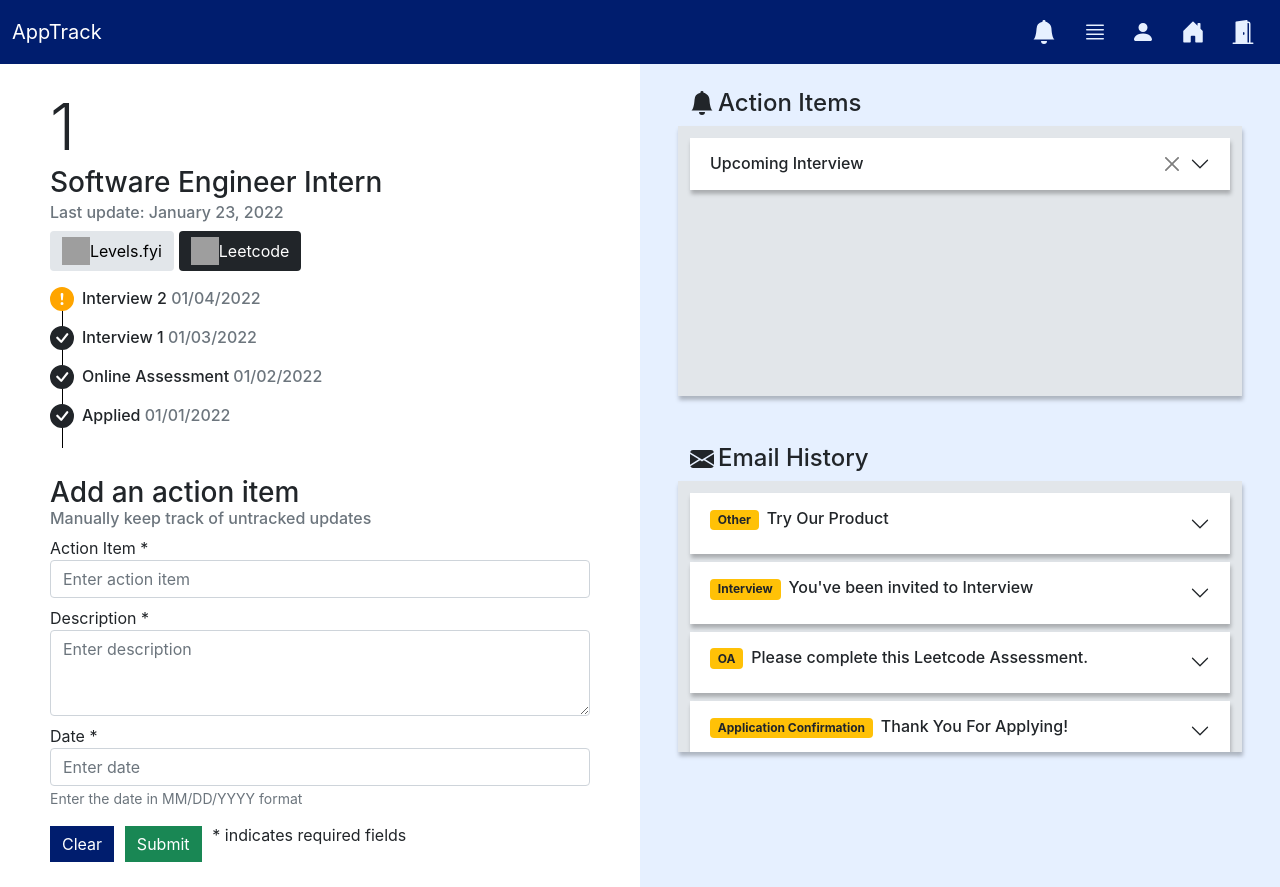
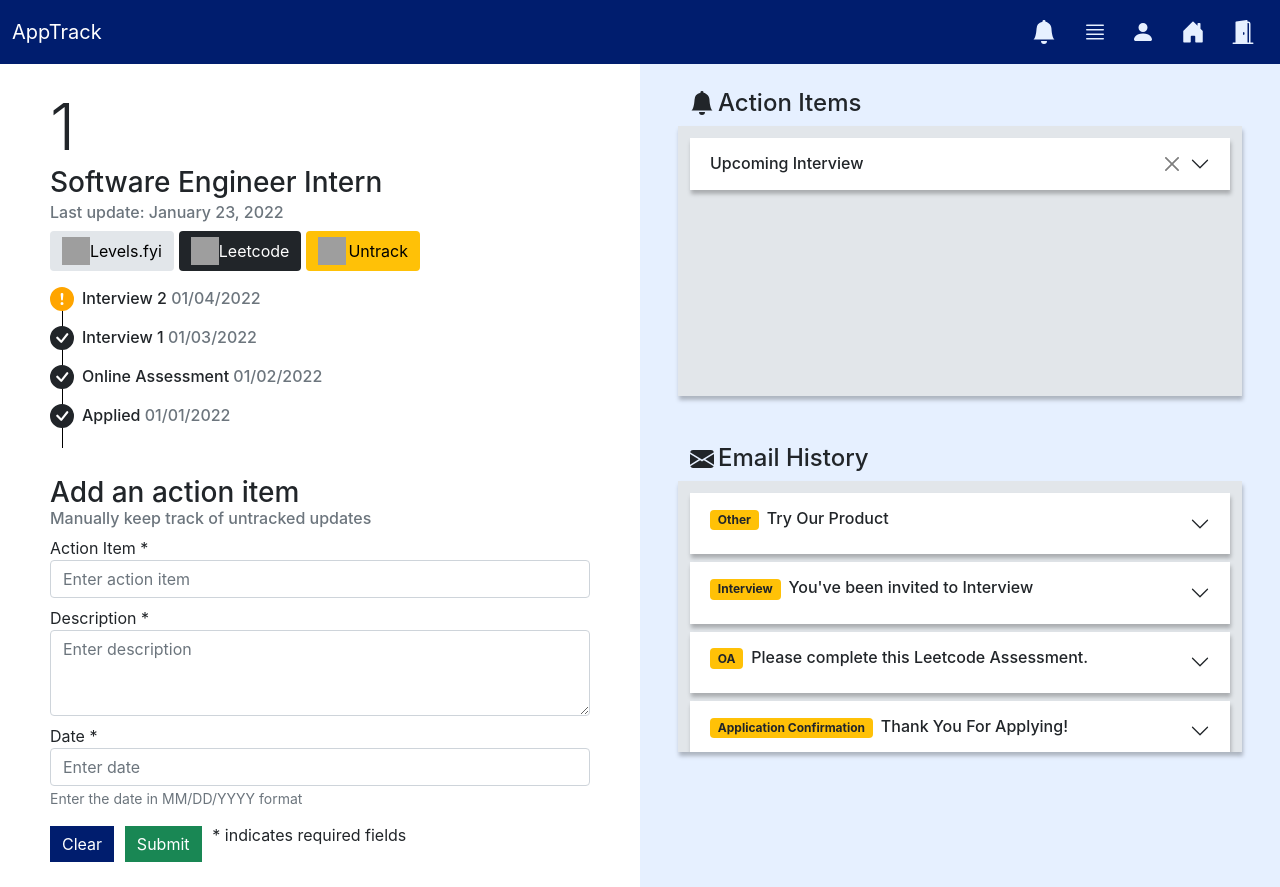
Before and after one commit to akhorana14/AppTrack, a React (Create React App) app in the folder frontend/: page /company/1 in a window 1280 px wide. Built offline with nearby package versions, Linux system fonts and the light colour scheme; grey boxes are pictures that could not be loaded.

Commit message:
added delete app button

```diff
--- a/frontend/src/pages/Company/Company.jsx
+++ b/frontend/src/pages/Company/Company.jsx
@@ -83,6 +83,7 @@ function Company() {
                             <div className="mt-1 d-flex align-items-center">
                                 <LevelsButton company={companyName}/>
                                 <LeetcodeButton company={companyName}/>
+                                <UntrackButton company={companyName} />
                             </div>
                             <StageList list={listOfStages} />
                             <div className="mt-5">
@@ -97,7 +98,7 @@ function Company() {
                                     </div>
                                     <div className="form-group mt-2">
                                         <label htmlFor="description">Description *</label>
-                                        <textarea class="form-control no-resize" rows="3" onChange={updateDescription} placeholder="Enter description" value={description}></textarea>
+                                        <textarea className="form-control no-resize" rows="3" onChange={updateDescription} placeholder="Enter description" value={description}></textarea>
                                     </div>
                                     <div className="form-group mt-2">
                                         <label htmlFor="description">Date *</label>
@@ -235,6 +236,29 @@ function LeetcodeButton(props) {
     );
 }
 
+function handleUntrackButtonSubmit(company) {
+    fetch(`http://localhost:9000/company/${company}/delete`, {
+        method: "POST",
+        headers: {'Content-Type': 'application/json'},
+        body: JSON.stringify({
+            companyName: company
+        })
+    })
+    .then((response) => response.json())
+    .then((response) => {
+        console.log(response.status);
+    });
+}
+
+function UntrackButton(props) {
+    return (
+        <Button onClick={() =>handleUntrackButtonSubmit(props.company)} variant="warning" className={`${styles["untrack-btn"]} d-flex align-items-center`}>
+            <img src="https://static-00.iconduck.com/assets.00/trash-icon-462x512-njvey5nf.png" height="28" width="28" alt="Trash Icon" />
+            <span className={`${styles["untrack-text"]}`}>Untrack</span>
+        </Button>
+    );
+}
+
 function EmailAccordion(props) {
     return (
         <Accordion flush className={styles["mini-accordion"]}>
--- a/frontend/src/pages/Company/Company.module.css
+++ b/frontend/src/pages/Company/Company.module.css
@@ -40,6 +40,15 @@
 
 .leetcode-btn {
     border-style: none;
+    margin-right: 5px;
+}
+
+.untrack-btn {
+    border-style: none;
+}
+
+.untrack-text {
+    margin-left: 2px;
 }
 
 .vertical-line{
```
Also changed, not shown: 2 other files (tests, documents, lock files or other folders).
